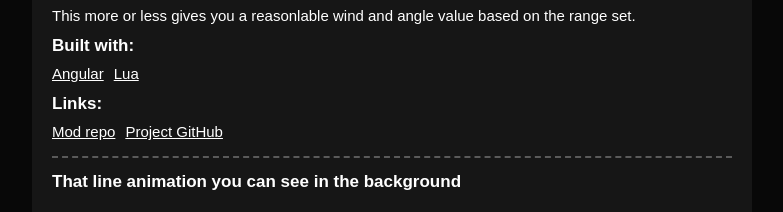
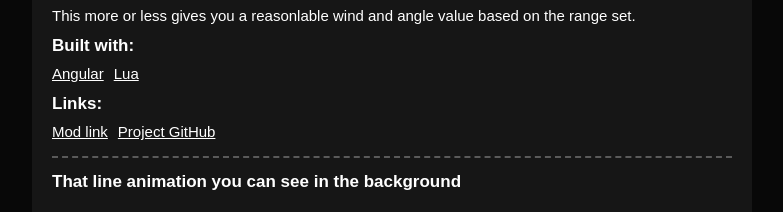
Before and after one commit to daefron/portfolio, a React (Vite) app: page / in a window 1280 px wide. Shown: the part 2920-3132 px from the top of the page, without its empty margins (248-1031 px from the left). Built offline with nearby package versions, Linux system fonts and the light colour scheme.

Commit message:
Added mod link to content

```diff
--- a/src/App.jsx
+++ b/src/App.jsx
@@ -255,8 +255,8 @@ export default function App() {
               gap: "10px",
             }}
           >
-            <a target="_blank" href="https://notuploadedyetsorry">
-              Mod repo
+            <a target="_blank" href="https://www.beamng.com/resources/winds-of-change.33596/">
+              Mod link
             </a>
             <a
               target="_blank"
```
